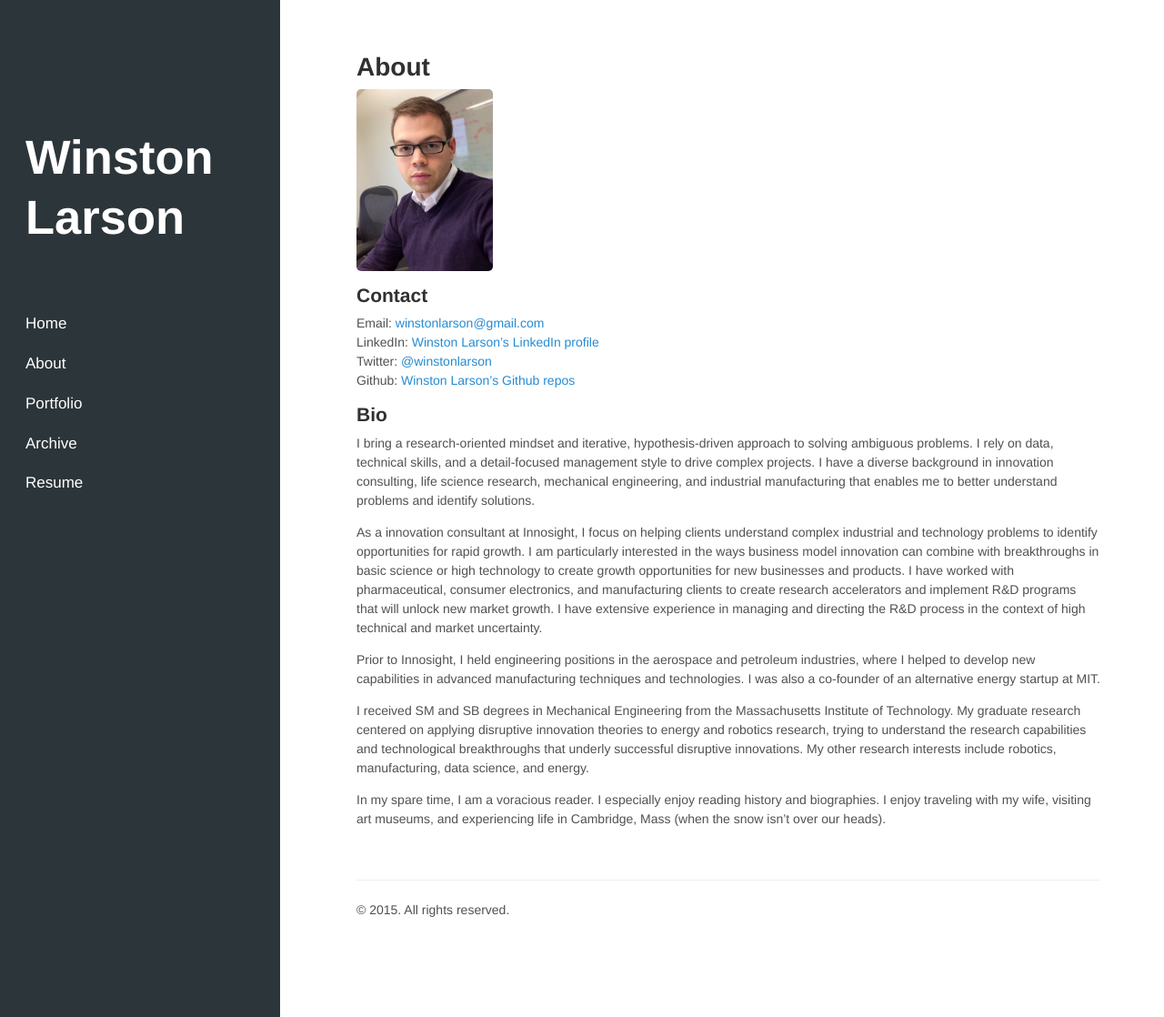
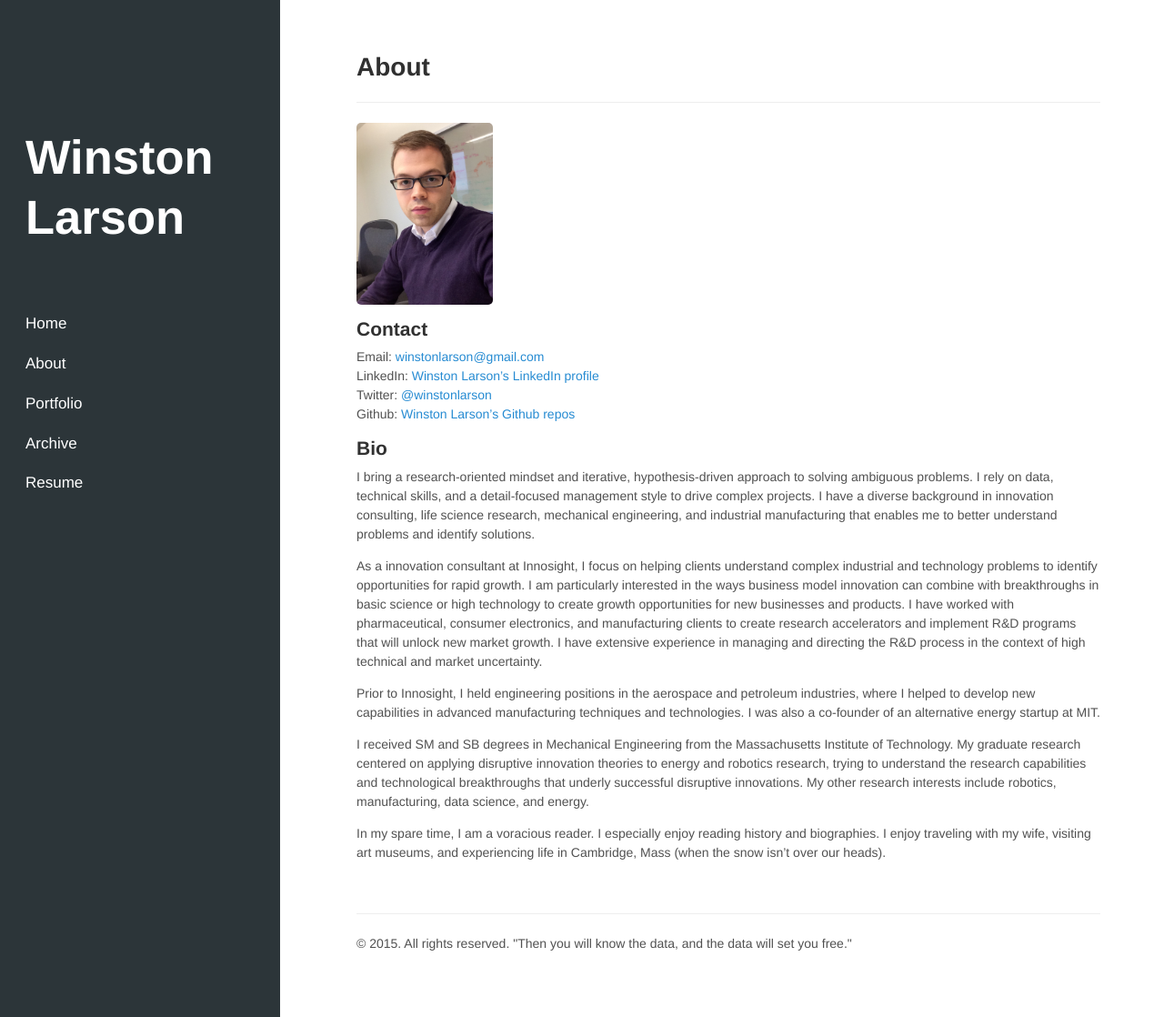
Before and after one commit to winstonlarson/old_website, a Jekyll site: the page built from about.md, in a window 1280 px wide and 1118 px high. Shown: the whole window at 91% size. Built offline with Jekyll 4.4.1, drawn with Linux system fonts in a browser that asks for light colours; some web fonts are replaced.

Commit message:
updated bottom

```diff
--- a/_layouts/default.html
+++ b/_layouts/default.html
@@ -10,7 +10,7 @@
     <div class="content container">
       {{ content }}
       <hr>
-      <p>&copy; {{ site.time | date: '%Y' }}. All rights reserved.</p>
+      <p>&copy; {{ site.time | date: '%Y' }}. All rights reserved. "Then you will know the data, and the data will set you free."</p>
     </div>
 
   </body>
--- a/about.md
+++ b/about.md
@@ -2,6 +2,8 @@
 layout: page
 title: About
 ---
+
+***
 
 <img src="/images/about-img-pic.png" alt="Profile pic" width="150">
 
```
Also changed, not shown: 10 other files.
